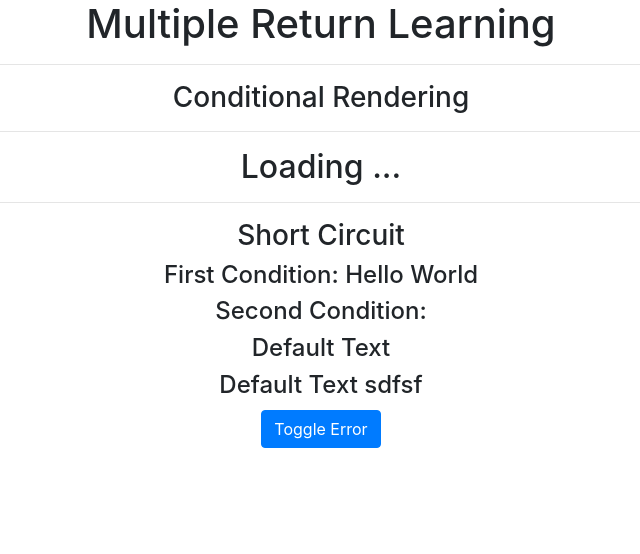
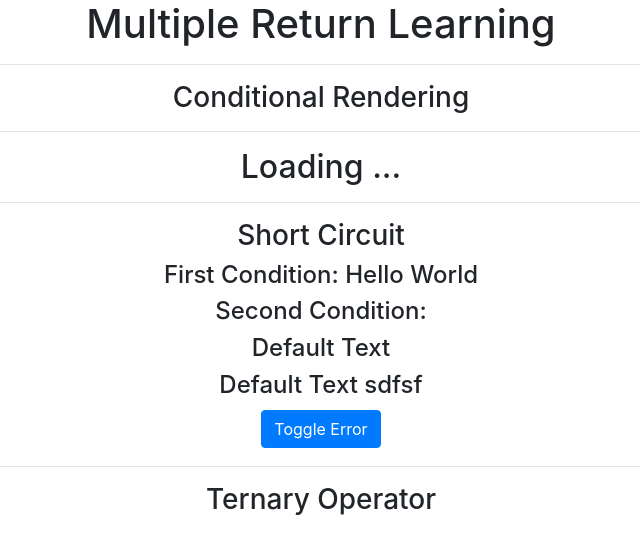
Before and after one commit to sahilrajput2223/advance-react, a React (Create React App) app: page / in a window 1280 px wide. Shown: the top 554 px of the page, without its empty margins (319-959 px from the left). Built offline with nearby package versions, Linux system fonts and the light colour scheme; no server answers.

Commit message:
Ternary Operator - Basic Setup Done

```diff
--- /dev/null
+++ b/src/3-MultipleReturn/TernaryOperator.js
@@ -0,0 +1,13 @@
+import React from "react"
+
+const TernaryOperator = () => {
+
+    return (
+        <React.Fragment>
+            <h3>Ternary Operator</h3>
+        </React.Fragment>
+    );
+
+}
+
+export default TernaryOperator
--- a/src/App/MultipleReturnLearn.js
+++ b/src/App/MultipleReturnLearn.js
@@ -3,6 +3,7 @@ import React from "react";
 import ConditionalRendering from "../3-MultipleReturn/ConditionalRendering"
 import FetchDataWithConditionalRendering from "../3-MultipleReturn/FetchDataWithConditionalRendering";
 import ShortCircuit from "../3-MultipleReturn/ShortCircuit";
+import TernaryOperator from "../3-MultipleReturn/TernaryOperator";
 
 const MultipleReturn = () => {
     return (
@@ -34,6 +35,12 @@ const MultipleReturn = () => {
                     <ShortCircuit />
                 </center>
 
+                <hr />
+
+                <center>
+                    <TernaryOperator />
+                </center>
+
             </div>
         </React.Fragment>
     );
```
